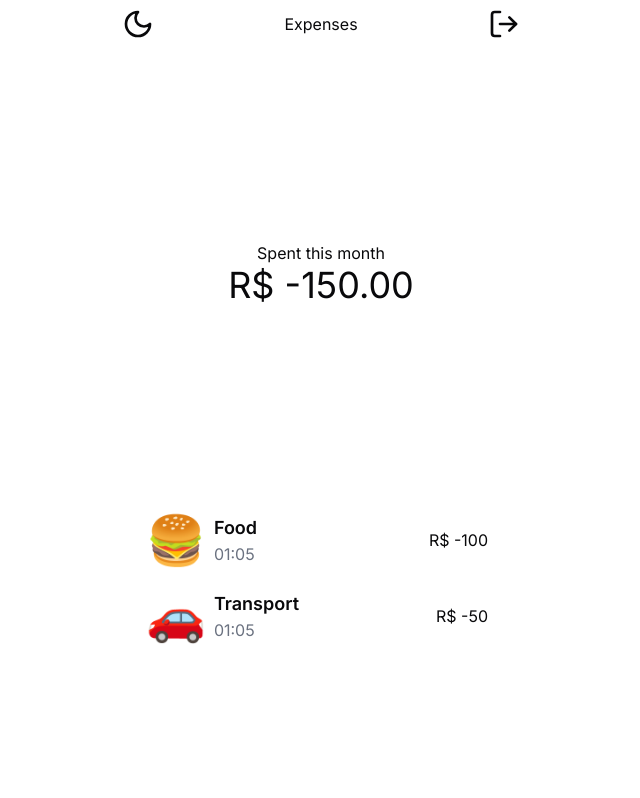
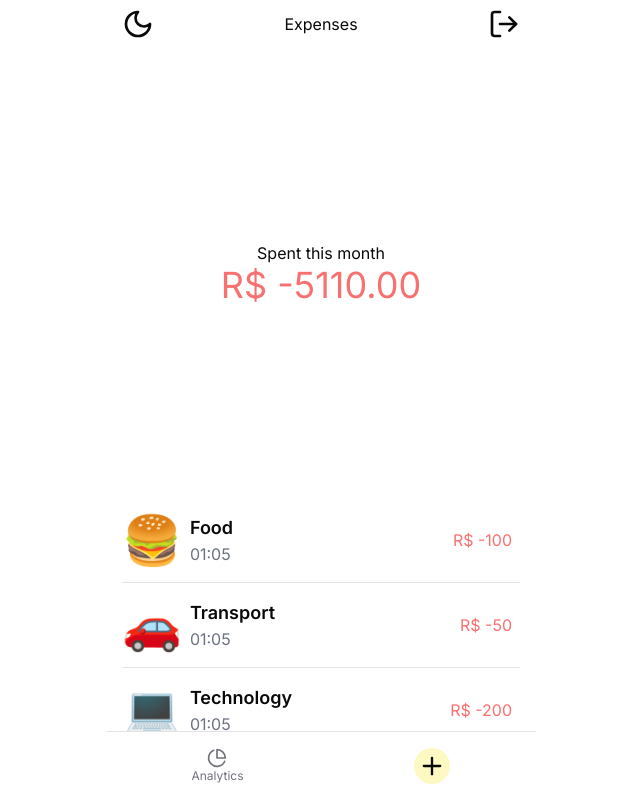
Before and after one commit to lagoela/senac-pti-expense-tracker, a Next.js app: page / in a window 1280 px wide. Shown: the top 798 px of the page, without its empty margins (319-959 px from the left). Built offline with nearby package versions, Linux system fonts and the light colour scheme.

Commit message:
Change main App Page, add Header component

```diff
--- a/src/app/page.tsx
+++ b/src/app/page.tsx
@@ -3,7 +3,7 @@
 import Image from "next/image";
 import Header from "../components/Header";
 import Expense from "../components/Expense";
-import { Moon, LogOut } from "lucide-react";
+import { Moon, LogOut, Plus, PieChart, Megaphone } from "lucide-react";
 import {
   Dialog,
   DialogTrigger,
@@ -26,26 +26,69 @@ import {
   TableRow,
 } from "@/components/ui/table";
 import { useEffect, useState } from "react";
+import Link from "next/link";
 
 export default function Home() {
+  const expenses = [
+    { icon: "🍔", title: "Food", amount: -100, date: new Date() },
+    { icon: "🚗", title: "Transport", amount: -50, date: new Date() },
+    { icon: "💻", title: "Technology", amount: -200, date: new Date() },
+    { icon: "🛒", title: "Shopping", amount: -80, date: new Date() },
+    { icon: "🏠", title: "Rent", amount: -1000, date: new Date() },
+    { icon: "💻", title: "Technology", amount: -200, date: new Date() },
+    { icon: "🛒", title: "Shopping", amount: -80, date: new Date() },
+    { icon: "🏠", title: "Rent", amount: -1000, date: new Date() },
+    { icon: "💻", title: "Technology", amount: -200, date: new Date() },
+    { icon: "🛒", title: "Shopping", amount: -80, date: new Date() },
+    { icon: "🏠", title: "Rent", amount: -1000, date: new Date() },
+    { icon: "💻", title: "Technology", amount: -200, date: new Date() },
+    { icon: "🛒", title: "Shopping", amount: 80, date: new Date() },
+    { icon: "🏠", title: "Rent", amount: -1000, date: new Date() },
+  ];
+
+  const getAllExpenses = () => {
+    let expensesValue = 0;
+    expenses.forEach((expense) => (expensesValue += expense.amount))
+    return expensesValue;
+  }
+
   return (
     <main className="flex flex-col items-center">
-      <div className="flex flex-col justify-center items-center w-full xl:w-[430px] h-screen">
-        <div className="flex flex-row items-center justify-between px-4 py-2 w-full">
-          <Moon className="w-8 h-8" />
-          <h1 className="">Expenses</h1>
-          <LogOut className="w-8 h-8" />
-        </div>
-        <div className="flex flex-col items-center gap-2 h-full w-full">
+      <div className="flex flex-col justify-center items-center w-full xl:w-[430px] z-0">
+        <Header />
+        <div className="flex flex-col items-center gap-2 w-full">
           <div className="flex flex-col items-center justify-center w-full h-[450px]">
             <h3 className="">Spent this month</h3>
-            <h1 className="text-4xl">{"R$ -150.00"}</h1>
+            <h1 className={`text-4xl ${getAllExpenses() < 0 ? "text-red-400" : "text-green-500"}`}>{`R$ ${getAllExpenses().toFixed(2)}`}</h1>
           </div>
-          <div className="flex flex-col gap-2 w-full">
-            <Expense icon="🍔" title="Food" amount={-100} date={new Date()} />
-            <Expense icon="🚗" title="Transport" amount={-50} date={new Date()} />
+          <div className="flex flex-col gap-2 w-full px-4">
+            {expenses.map((expense, index) => (
+              <li key={index} className="list-none">
+                <Expense
+                  icon={expense.icon}
+                  title={expense.title}
+                  amount={expense.amount}
+                  date={expense.date}
+                />
+              </li>
+            ))}
           </div>
         </div>
+        <footer className="sticky bottom-0 z-10 py-4 w-full bg-white border-t-[1px] border-zinc-200">
+          <div className="flex flex-row items-center justify-around">
+            <Link href="/summary">
+              <div className="flex flex-col items-center">
+                <PieChart className="w-5 h-5 text-zinc-500" />
+                <p className="text-zinc-500 text-xs">Analytics</p>
+              </div>
+            </Link>
+            <div className="flex flex-col items-center">
+              <div className="bg-yellow-100 rounded-full p-1">
+                <Plus className="size-7" />
+              </div>
+            </div>
+          </div>
+        </footer>
       </div>
     </main>
   );
--- a/src/app/summary/page.tsx
+++ b/src/app/summary/page.tsx
@@ -1,3 +1,5 @@
 export default function Summary() {
+
+
     return <h1>Summary</h1>;
 }
--- a/src/components/Expense.tsx
+++ b/src/components/Expense.tsx
@@ -3,19 +3,20 @@ interface ExpenseProps {
     title: string;
     amount: number;
     date: Date;
+    className?: string;
 }
 
-export default function Expense({ icon, title, amount, date }: ExpenseProps) {
+export default function Expense({ icon, title, amount, date, className }: ExpenseProps) {
 
     return (
-        <div className="flex flex-row items-center w-full px-10 py-2">
+        <div className={`flex flex-row items-center w-full pt-2 pb-4 border-b-[1px] border-zinc-200 ${className}`}>
             <p className="text-5xl">{icon}</p>
             <div className="flex-grow col-span-2 ml-2 flex flex-col items-start">
                 <h3 className="text-lg font-semibold">{title}</h3>
                 <span className="text-gray-500">{date.toTimeString().substring(0, 5)}</span>
             </div>
             <div className="flex flex-row items-center">
-                <h3 className="mr-2">{'R$ ' + amount}</h3>
+                <h3 className={`mr-2 ${amount < 0 ? "text-red-400" : "text-black"}`}>{'R$ ' + amount}</h3>
             </div>
         </div>
     )
--- a/src/components/Header.tsx
+++ b/src/components/Header.tsx
@@ -1,11 +1,11 @@
+import { LogOut, Moon } from "lucide-react";
+
 export default function Header() {
     return (
-        <header className="sticky text-center bg-white rounded-b-[12px] py-2 shadow-lg top-0 space-x-2 text-black md:flex md:flex-row md:justify-around border-b-[1px] border-zinc-100">
-            <div className="space-x-2 md:flex flex-row gap-2">
-                <a href="">home</a>
-                <a href="">despesas</a>
-                <a href="">ganhos</a>
-            </div>
+        <header className="sticky top-0 bg-white flex flex-row items-center justify-between px-4 py-2 w-full">
+          <Moon className="w-8 h-8" />
+          <h1 className="">Expenses</h1>
+          <LogOut className="w-8 h-8" />
         </header>
     );
 }
```
